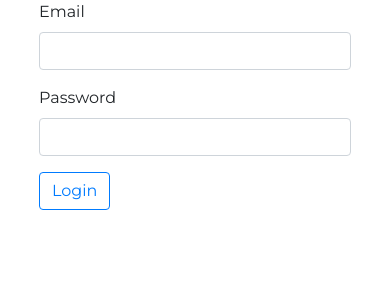
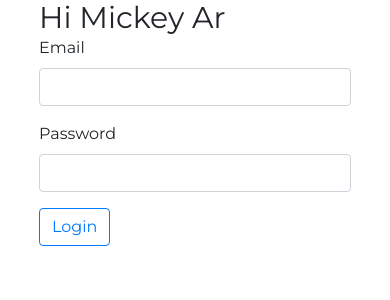
Before and after one commit to Ravindu007/WeatherApp_Loonslap_PreSelection, a React (Vite) app in the folder frontend/: page /login in a window 390 px wide. Shown: the top 300 px of the page. Built offline with nearby package versions, Linux system fonts and the light colour scheme.

Commit message:
useTextAnnimationHook

```diff
--- a/frontend/src/Pages/Login.jsx
+++ b/frontend/src/Pages/Login.jsx
@@ -1,8 +1,12 @@
-import React, { useState } from 'react'
+import React, { useEffect, useState } from 'react'
 import LoadingCard from '../Components/serachComponent/LoadingCard'
 import {useLogin} from  '../hooks/useLogin'
+import useTextAnimation from '../hooks/UseTextAnnimation';
 
 const Login = () => {
+
+  const texts = ['Mickey Arthur'];
+  const loginText = useTextAnimation(texts, 100, 100);
 
   const [email, setEmail] = useState("")
   const [password,setPassword] = useState("")
@@ -22,9 +26,8 @@ const Login = () => {
 
           {/* left part */}
           <div className="d-none d-sm-block col-md-7">
-            <div className="container flex  flex-col h-screen sm:h-2/3 justify-center items-center">
+            <div className="container flex flex-col h-100 sm:h-2/3 justify-center items-center">
               <LoadingCard/>
-              <h1>Hi Mickey Arther</h1>
             </div>
           </div>
 
@@ -33,6 +36,7 @@ const Login = () => {
             <div className="form-container h-fit md:h-screen flex flex-col items-center justify-center">
                   {/* login form */}
                   <form className='w-full px-4' onSubmit={handleSubmit}>
+                    <h1 className='text-3xl'>Hi  {loginText}</h1>
                     <div className="form-group">
                       <label>Email</label>
                       <input
--- /dev/null
+++ b/frontend/src/hooks/UseTextAnnimation.jsx
@@ -0,0 +1,30 @@
+import { useState, useEffect } from 'react';
+
+const useTextAnimation = (texts, interval = 200, letterInterval = 200) => {
+  const [textIndex, setTextIndex] = useState(0);
+  const [displayedText, setDisplayedText] = useState('');
+  const currentText = texts[textIndex];
+
+  const handleChangeText = () => {
+    if (displayedText.length < currentText.length) {
+      setDisplayedText(currentText.slice(0, displayedText.length + 1));
+    } else {
+      setTimeout(() => {
+        setTextIndex((textIndex + 1) % texts.length);
+        setDisplayedText('');
+      }, interval);
+    }
+  };
+
+  useEffect(() => {
+    const intervalId = setInterval(handleChangeText, letterInterval);
+
+    return () => {
+      clearInterval(intervalId);
+    };
+  }, [displayedText, letterInterval]);
+
+  return displayedText;
+};
+
+export default useTextAnimation;
```
